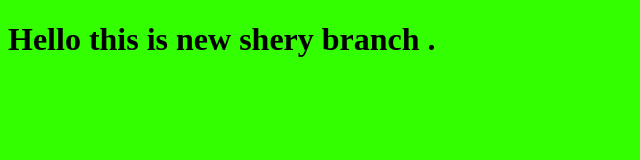
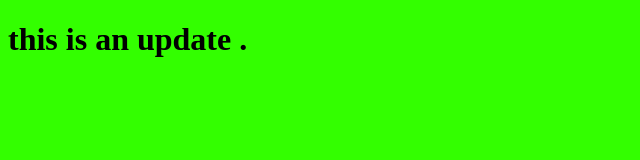
Before and after one commit to Shery-Hany/myproject, a plain HTML site: page index.html in a window 1280 px wide. Shown: the whole page, without its empty margins (0-640 px from the left). Drawn offline with Linux system fonts and the light colour scheme.

Commit message:
edit the html file

```diff
--- a/index.html
+++ b/index.html
@@ -8,6 +8,6 @@
 </head>
 <body>
      <script src="app.js"></script>
-   <h1>Hello this is new shery branch .</h1>
+   <h1> this is an update .</h1>
 </body>
 </html>
```
